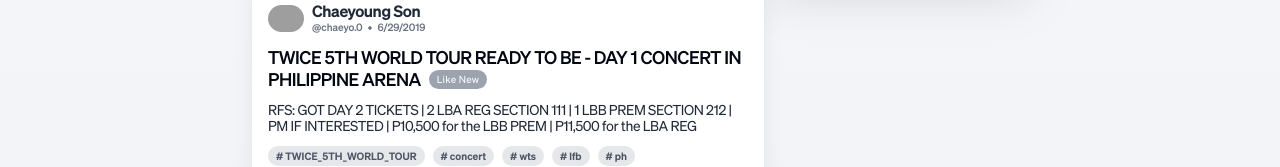
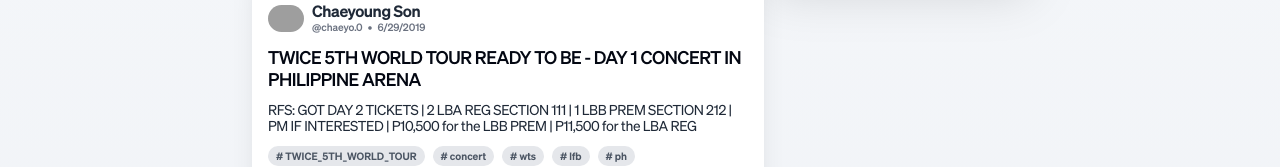
Before and after one commit to nzwh/Influx, a Next.js app: page /search in a window 1280 px wide. Shown: the part 177-344 px from the top of the page. Built offline with nearby package versions, Linux system fonts and the light colour scheme; no server answers; grey boxes are pictures that could not be loaded.

Commit message:
Fix layering
Adjusted z-index values to avoid overlapping issues.

```diff
--- a/src/app/backend/components/navigators/TopbarNav.tsx
+++ b/src/app/backend/components/navigators/TopbarNav.tsx
@@ -34,7 +34,7 @@ const TopbarNav: React.FC = () => {
   };
 
   return (
-    <nav className="bg-white // h-12 w-full // flex flex-row justify-between items-center // border-b-2 px-[12%] fixed z-30">
+    <nav className="bg-white // h-12 w-full // flex flex-row justify-between items-center // border-b-2 px-[12%] fixed z-60">
       <section className="flex flex-row items-center gap-4 w-auto">
         <Link href="/">
           <Image src="/root/influx.svg" alt="Logo" width={40} height={0} />
--- a/src/app/backend/components/panels/BackgroundPanel.tsx
+++ b/src/app/backend/components/panels/BackgroundPanel.tsx
@@ -2,7 +2,7 @@ import React from 'react';
 
 const Background: React.FC = () => {
   return (
-    <div id="bg" className="fixed top-0 left-0 z-[-1] w-screen h-screen bg-gradient-to-b from-[#f5f7fa] to-[#eef1f5]"></div>
+    <div id="bg" className="fixed top-0 left-0 z-[-3] w-screen h-screen bg-gradient-to-b from-[#f5f7fa] to-[#eef1f5]"></div>
   );
 };
 
--- a/src/app/backend/components/template/PostTemplate.tsx
+++ b/src/app/backend/components/template/PostTemplate.tsx
@@ -91,7 +91,7 @@ const PostTemplate: React.FC<Props> = ({ post, onDelete }) => {
   post.tags ? post.tags.sort(function(a, b){return b.length - a.length}) : null;
 
 	return (
-    <article className="bg-white flex flex-col w-full rounded-sm p-4 gap-3 overflow-visible z-50 shadow-xl hover:shadow-2xl transition-shadow duration-400">
+    <article className="bg-white flex flex-col w-full rounded-sm p-4 gap-3 overflow-visible z-0 shadow-xl hover:shadow-2xl transition-shadow duration-400">
       <div className="flex flex-row justify-between">
         <div className="flex flex-col gap-3">
         <div className="flex flex-row items-center gap-2">
@@ -123,7 +123,7 @@ const PostTemplate: React.FC<Props> = ({ post, onDelete }) => {
       <div className="flex flex-col gap-2 cursor-pointer" onClick={() => { handleExpandPostOpen(post) }}>
         <h1 className="text-gray-950 font-normal text-lg tracking-tight leading-[1.375rem] truncate break h-auto whitespace-pre-line">
           {post.title}
-          <span className="text-white font-light tracking-wide text-[0.625rem] bg-gray-400 relative top-[-0.15rem] rounded-full px-2 py-1 ml-2">{post.condition}</span>
+          <span className="text-white font-light tracking-wide text-[0.625rem] bg-gray-400 relative top-[-0.15rem] rounded-full px-2 py-1 ml-2 z-[-1]">{post.condition}</span>
         </h1>
         <p className="text-gray-800 font-light text-sm tracking-tight leading-4 truncate break h-auto whitespace-pre-line">
           {post.description}
--- a/src/app/globals.css
+++ b/src/app/globals.css
@@ -37,12 +37,11 @@ input::-webkit-inner-spin-button {
 }
 
 @layer utilities {
-  @variants responsive {
+  @layer responsive {
     /* Hide scrollbar for Chrome, Safari and Opera */
     .no-scrollbar::-webkit-scrollbar {
         display: none;
     }
-
     /* Hide scrollbar for IE, Edge and Firefox */
     .no-scrollbar {
         -ms-overflow-style: none;  /* IE and Edge */
--- a/src/app/page.tsx
+++ b/src/app/page.tsx
@@ -138,10 +138,10 @@ export default function Home() {
         <div className="flex flex-row gap-2 justify-center w-full ">
 
           {/* New Post & Post Loader */}
-          <div className="flex flex-col gap-2 h-full overflow-y-visible w-[32rem] lg:mr-[16.5rem] z-50">
+          <div className="flex flex-col gap-2 h-full overflow-y-visible w-[32rem] lg:mr-[16.5rem]">
             <NewPost onPostRecieve={handleAddPost}/>
             {posts && (
-              <ul className="flex flex-col gap-2 h-full w-[32rem] z-0">
+              <ul className="flex flex-col gap-2 h-full w-[32rem]">
                 {posts.map((post: PostInterface) => (
                   <li key={post.id}>
                     <Post post={post} onDelete={handlePostDelete} />
@@ -150,7 +150,7 @@ export default function Home() {
               </ul>
             )}
             {posts.length == 0 && (
-              <span className="flex flex-col items-center justify-center z-0">
+              <span className="flex flex-col items-center justify-center z-[-2]">
                 <Image src={'/empty-illustration.png'} width={1000} height={1000} alt="No posts" className=" w-[50%]"/>
                 <p className='text-gray-700 text-sm'>No posts to show</p>
               </span>
```
